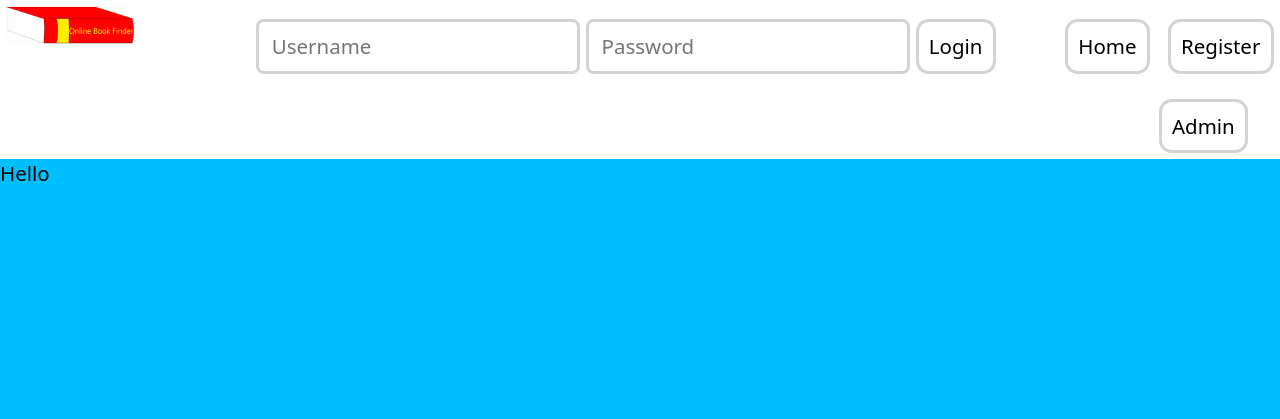
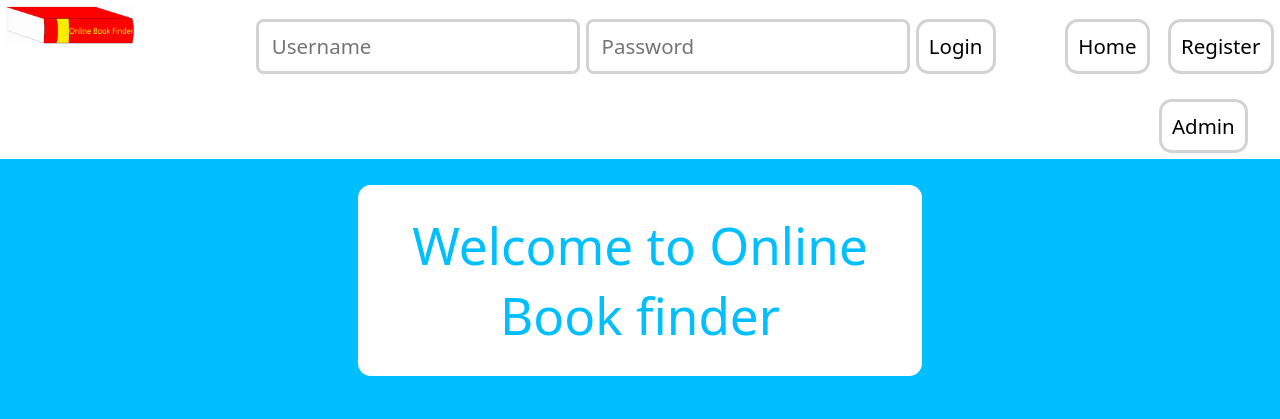
Before and after one commit to Patross/OnlineBookFinder, a PHP site: page /header.html in a window 1280 px wide. Shown: the top 419 px of the page. Run offline with PHP 8.4, Linux system fonts and the light colour scheme.

Commit message:
new title

```diff
--- a/Styles/nav.css
+++ b/Styles/nav.css
@@ -78,3 +78,16 @@ body{
 #main-navigation  form  button{
     margin-right:4vmax;
 }
+
+#book-shopping-title{
+    background-color: white;
+    text-align: center;
+    margin: 0 auto;
+    display: block;
+    margin-top: 2vmax;
+    width: 40vmax;
+    padding: 2vmax;
+    border-radius: 1vmax;
+    color: deepskyblue;
+    font-size: 4vmax;
+}
--- a/header.html
+++ b/header.html
@@ -24,4 +24,4 @@
             </nav>
         </header>
 
-        <div id="book-shopping-title">Hello</div>
+        <div id="book-shopping-title">Welcome to Online Book finder</div>
```
